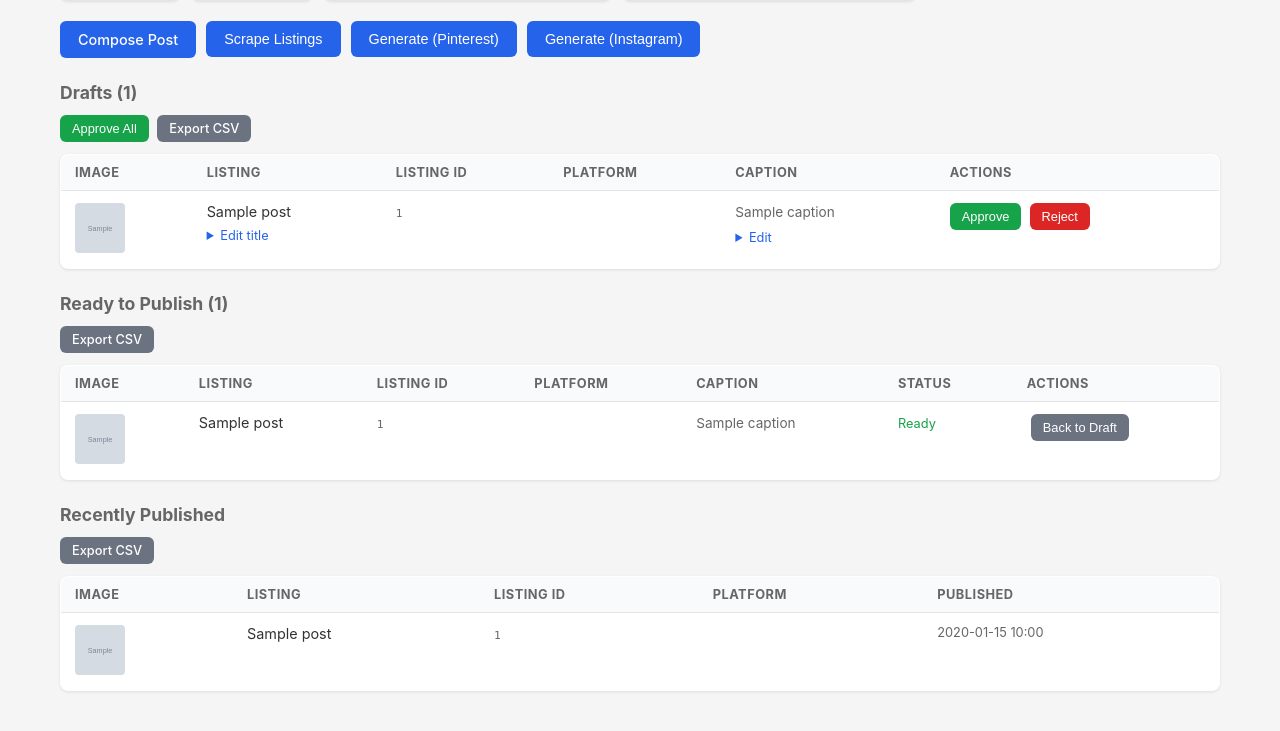
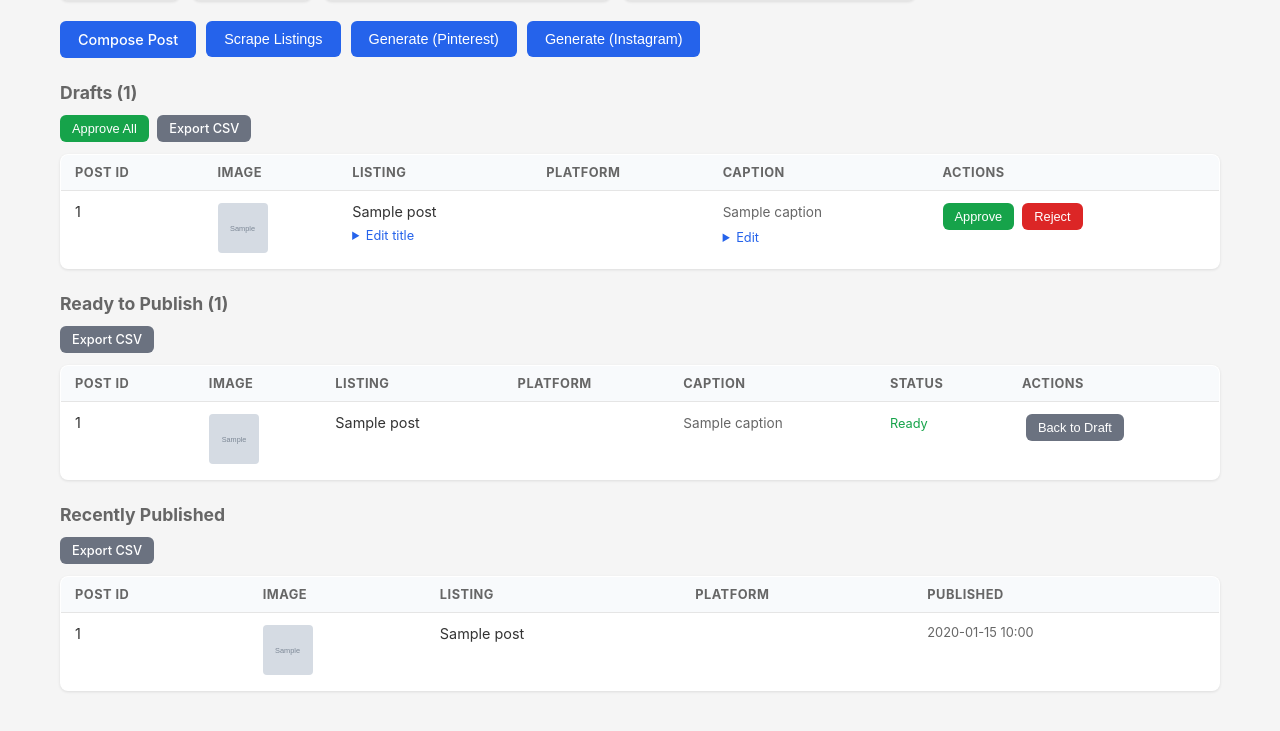
Before and after one commit to buybitkoin/Crosslist_to_socials, a Flask app: template templates/dashboard.html in a window 1280 px wide. Shown: the part 230-961 px from the top of the page. Run offline with Flask 3, Linux system fonts and the light colour scheme; the template is opened without the code that fills it: most values are stand-ins (such as "Sample title", 1, 10 or a date in 2020); grey boxes marked "Sample" are stand-in pictures.

Commit message:
Replace listing ID column with post ID at far left of dashboard tables

```diff
--- a/templates/dashboard.html
+++ b/templates/dashboard.html
@@ -240,9 +240,9 @@
     <table class="post-table">
         <thead>
             <tr>
+                <th>Post ID</th>
                 <th>Image</th>
                 <th>Listing</th>
-                <th>Listing ID</th>
                 <th>Platform</th>
                 <th>Caption</th>
                 <th>Actions</th>
@@ -251,6 +251,7 @@
         <tbody>
             {% for post in drafts %}
             <tr>
+                <td>{{ post.id }}</td>
                 <td>
                     {% if post.image_urls %}
                     <img class="post-img" src="{{ post.image_urls[0] }}" alt="" loading="lazy">
@@ -269,7 +270,6 @@
                     </details>
                     {% endif %}
                 </td>
-                <td><code style="font-size: 0.7rem; color: var(--text-muted); word-break: break-all;">{{ post.listing_id }}</code></td>
                 <td><span class="platform-badge {{ post.platform.value }}">{{ post.platform.value }}</span></td>
                 <td>
                     <div class="caption-preview truncated">{{ post.caption }}</div>
@@ -306,9 +306,9 @@
     <table class="post-table">
         <thead>
             <tr>
+                <th>Post ID</th>
                 <th>Image</th>
                 <th>Listing</th>
-                <th>Listing ID</th>
                 <th>Platform</th>
                 <th>Caption</th>
                 <th>Status</th>
@@ -318,13 +318,13 @@
         <tbody>
             {% for post in approved %}
             <tr>
+                <td>{{ post.id }}</td>
                 <td>
                     {% if post.image_urls %}
                     <img class="post-img" src="{{ post.image_urls[0] }}" alt="" loading="lazy">
                     {% endif %}
                 </td>
                 <td>{{ post._listing_title[:40] }}</td>
-                <td><code style="font-size: 0.7rem; color: var(--text-muted); word-break: break-all;">{{ post.listing_id }}</code></td>
                 <td><span class="platform-badge {{ post.platform.value }}">{{ post.platform.value }}</span></td>
                 <td><div class="caption-preview">{{ post.caption[:120] }}{% if post.caption|length > 120 %}...{% endif %}</div></td>
                 <td>
@@ -362,9 +362,9 @@
     <table class="post-table">
         <thead>
             <tr>
+                <th>Post ID</th>
                 <th>Image</th>
                 <th>Listing</th>
-                <th>Listing ID</th>
                 <th>Platform</th>
                 <th>Published</th>
             </tr>
@@ -372,13 +372,13 @@
         <tbody>
             {% for post in published %}
             <tr>
+                <td>{{ post.id }}</td>
                 <td>
                     {% if post.image_urls %}
                     <img class="post-img" src="{{ post.image_urls[0] }}" alt="" loading="lazy">
                     {% endif %}
                 </td>
                 <td>{{ post._listing_title[:40] }}</td>
-                <td><code style="font-size: 0.7rem; color: var(--text-muted); word-break: break-all;">{{ post.listing_id }}</code></td>
                 <td><span class="platform-badge {{ post.platform.value }}">{{ post.platform.value }}</span></td>
                 <td style="font-size: 0.8rem; color: var(--text-muted);">{{ post.published_at.strftime('%Y-%m-%d %H:%M') if post.published_at else '' }}</td>
             </tr>
```
